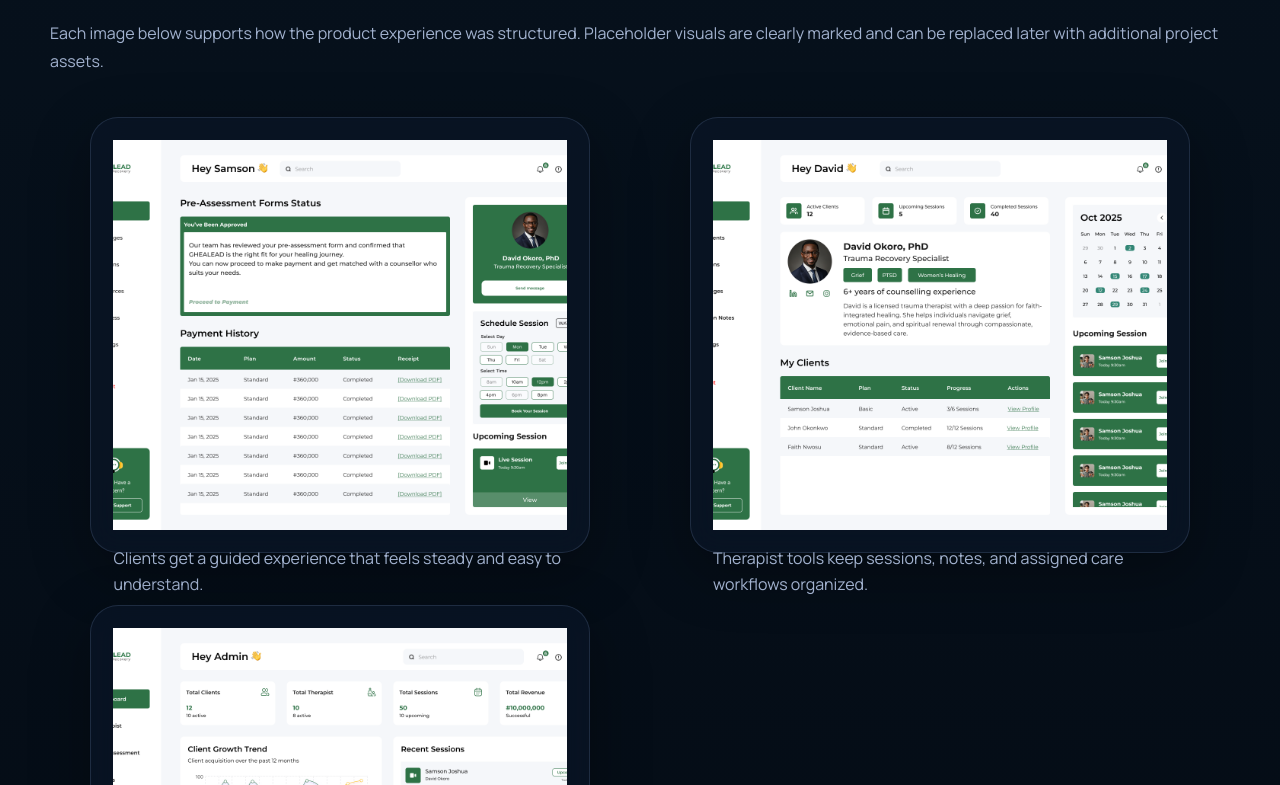
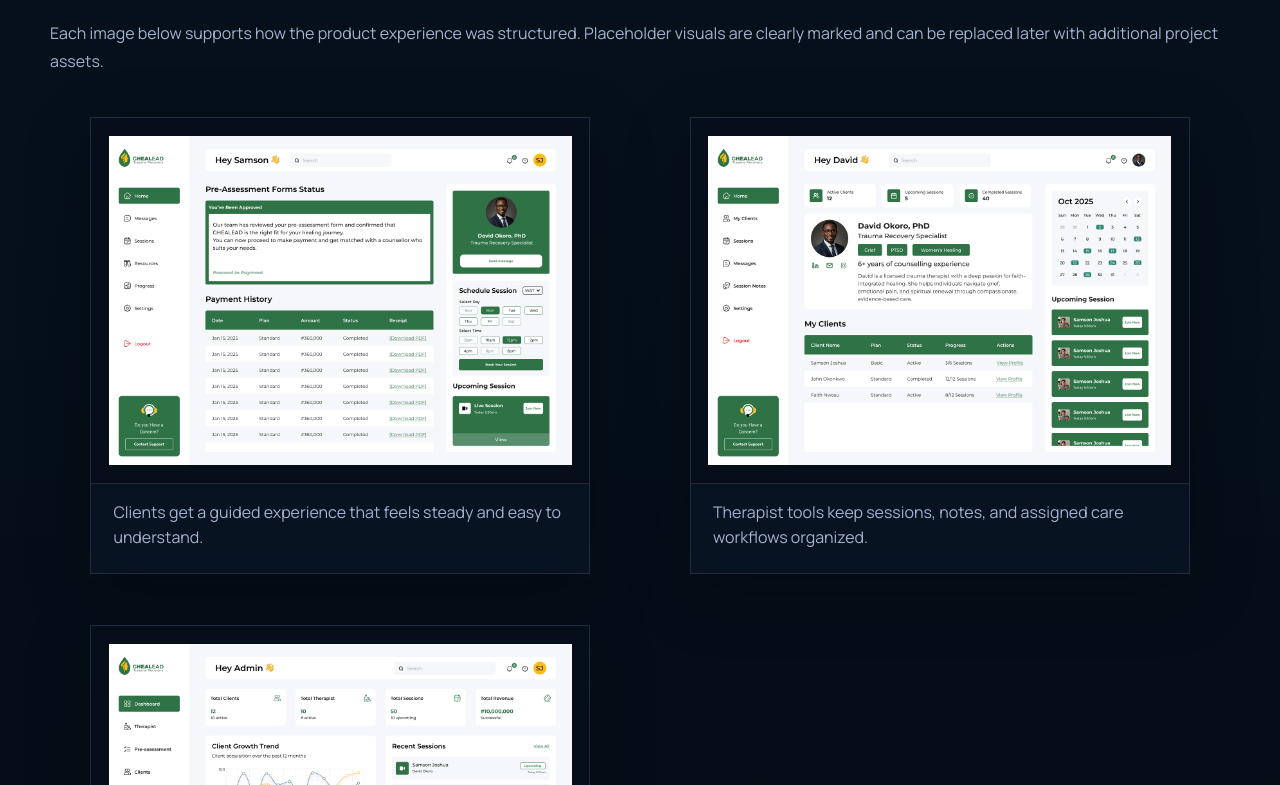
Before and after one commit to IsraelPhilips/ipdevs, a React (Vite) app: page /projects/ghealead in a window 1280 px wide. Shown: the part 1375-2160 px from the top of the page. Built offline with nearby package versions, Linux system fonts and the light colour scheme; no server answers.

Commit message:
Improve software portfolio mobile responsiveness

```diff
--- a/src/pages/ProjectPage.tsx
+++ b/src/pages/ProjectPage.tsx
@@ -126,7 +126,13 @@ export function ProjectPage() {
                 key={item.src}
                 className={`gallery-card${item.isPlaceholder ? " gallery-card-placeholder" : ""}`}
               >
-                <img src={item.src} alt={item.alt} />
+                <div className="gallery-media-shell">
+                  <img
+                    className={item.isPlaceholder ? "gallery-image gallery-image-placeholder" : "gallery-image"}
+                    src={item.src}
+                    alt={item.alt}
+                  />
+                </div>
                 <figcaption>{item.note}</figcaption>
               </figure>
             ))}
--- a/src/styles/index.css
+++ b/src/styles/index.css
@@ -356,6 +356,7 @@ select {
 .project-preview {
   aspect-ratio: 16 / 10;
   overflow: hidden;
+  background: rgba(7, 17, 31, 0.9);
 }
 
 .project-preview img,
@@ -389,6 +390,7 @@ select {
 .project-footer {
   justify-content: space-between;
   margin-top: 1.1rem;
+  align-items: flex-start;
 }
 
 .text-link {
@@ -480,6 +482,29 @@ select {
   grid-template-columns: repeat(2, minmax(0, 1fr));
 }
 
+.gallery-media-shell {
+  display: grid;
+  place-items: center;
+  overflow: auto;
+  margin: -1.4rem -1.4rem 0;
+  padding: 1.1rem;
+  border-bottom: 1px solid var(--line);
+  background: rgba(6, 15, 27, 0.92);
+}
+
+.gallery-image {
+  width: auto;
+  max-width: 100%;
+  height: auto;
+  max-height: none;
+  object-fit: contain;
+  border-radius: 0;
+}
+
+.gallery-image-placeholder {
+  width: 100%;
+}
+
 .gallery-card figcaption {
   margin-top: 1rem;
   color: var(--muted);
@@ -488,6 +513,11 @@ select {
 
 .gallery-card-placeholder {
   border-style: dashed;
+}
+
+.gallery-card {
+  overflow: hidden;
+  border-radius: 0;
 }
 
 .site-footer {
@@ -550,6 +580,59 @@ select {
     width: 100%;
   }
 
+  .hero-copy h1 {
+    font-size: clamp(2.15rem, 10vw, 3.25rem);
+  }
+
+  .hero-kicker {
+    line-height: 1.6;
+  }
+
+  .hero-actions .button,
+  .inline-actions .button {
+    width: 100%;
+  }
+
+  .project-grid {
+    gap: 1rem;
+  }
+
+  .project-preview {
+    aspect-ratio: auto;
+    overflow: visible;
+  }
+
+  .project-preview img {
+    height: auto;
+    object-fit: contain;
+  }
+
+  .project-heading h3 {
+    font-size: 1.35rem;
+  }
+
+  .project-footer {
+    flex-direction: column;
+    gap: 0.7rem;
+  }
+
+  .tag-row {
+    gap: 0.55rem;
+  }
+
+  .tag {
+    font-size: 0.8rem;
+  }
+
+  .gallery-card {
+    border-radius: 0;
+  }
+
+  .gallery-media-shell {
+    margin: -1.2rem -1.2rem 0;
+    padding: 0.8rem;
+  }
+
   .section-heading-row,
   .detail-topbar {
     flex-direction: column;
```
